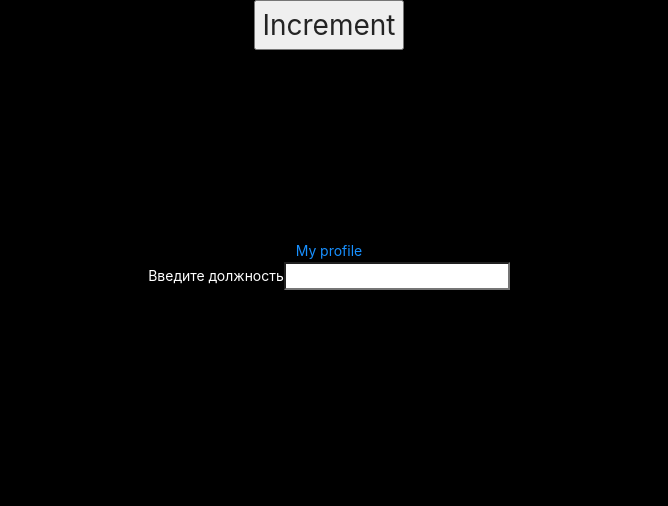
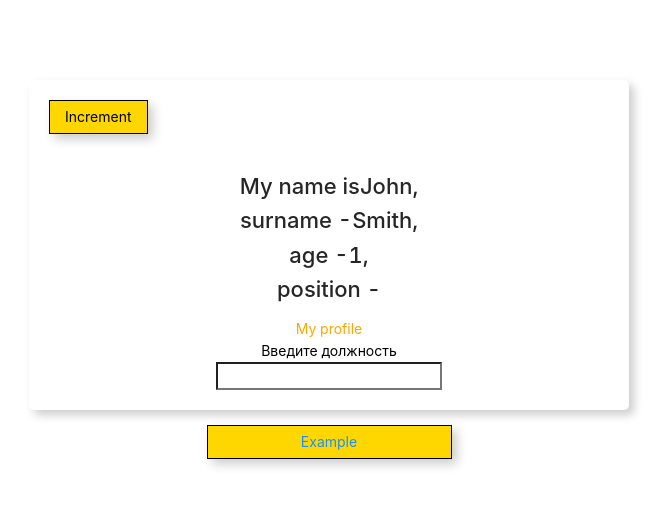
Before and after one commit to elijahmylcev/first-react-project, a React (Create React App) app: page / in a window 1280 px wide. Shown: the top 506 px of the page, without its empty margins (311-979 px from the left). Built offline with nearby package versions, Linux system fonts and the light colour scheme.

Commit message:
CSS in JS Styled-components

```diff
--- a/src/App.js
+++ b/src/App.js
@@ -1,31 +1,33 @@
 import PropTypes from 'prop-types';
 import { Component } from 'react';
+import styled from 'styled-components';
 
-// function Header() {
-//   return <h2>Hello world!</h2>;
-// }
+const EmpItem = styled.div`
+  padding: 20px;
+  margin-bottom: 15px;
+  border-radius: 5px;
+  box-shadow: 5px 5px 10px rgba(0,0,0, .20);
+  a {
+    display: block;
+    color: ${(props) => (props.active ? 'orange' : 'black')};
+  }
+  input {
+    display: block;
+    margin: 0 auto;
+  }
+`;
 
-// function Field() {
-//   const placeHolder = 'Type here';
-//   const styledField = {
-//     width: '300px',
-//   };
-//   return (
-//     <input
-//       type="text"
-//       placeholder={placeHolder}
-//       style={styledField}
-//     />
-//   );
-// }
+const Header = styled.h2`
+  font-size: 22px
+`;
 
-// function Btn() {
-//   const text = 'Log in';
-//   // const res = () => 'Log in';
-//   const logged = false;
-//   // return <button type="submit">{res()}</button>;
-//   return <button type="submit">{ logged ? 'Enter' : text }</button>;
-// }
+export const Button = styled.button`
+  display: block;
+  padding: 5px 15px;
+  background-color: gold;
+  border: 1px solid black;
+  box-shadow: 5px 5px 10px rgba(0,0,0,.2)
+`;
 
 class WhoAmI extends Component {
   constructor() {
@@ -53,9 +55,9 @@ class WhoAmI extends Component {
     const { ...props } = this.props;
     const { ...state } = this.state;
     return (
-      <div>
-        <h1>
-          <button onClick={this.increment} type="submit">Increment</button>
+      <EmpItem active>
+        <Button onClick={this.increment} type="submit">Increment</Button>
+        <Header>
           <br />
           My name is
           { props.name}
@@ -72,17 +74,22 @@ class WhoAmI extends Component {
           <br />
           position -
           { state.position}
-        </h1>
+        </Header>
         <a href={props.link}>My profile</a>
 
         <form>
           <span>Введите должность</span>
           <input type="text" onChange={this.commitInputChanges} />
         </form>
-      </div>
+      </EmpItem>
     );
   }
 }
+
+const Wrapper = styled.div`
+  width: 600px;
+  margin: 80px auto 0 auto;
+`;
 
 class App extends Component {
   constructor() {
@@ -96,9 +103,9 @@ class App extends Component {
 
   render() {
     return (
-      <div className="App">
+      <Wrapper>
         <WhoAmI name={this.person.name} surname={this.person.surname} link={this.person.link} />
-      </div>
+      </Wrapper>
     );
   }
 }
--- a/src/index.css
+++ b/src/index.css
@@ -1,7 +1,6 @@
 body {
-  background-color: black;
   text-align: center;
-  color: #fff;
+  color: #000;
   margin: 0;
   font-family: -apple-system, BlinkMacSystemFont, 'Segoe UI', 'Roboto', 'Oxygen',
     'Ubuntu', 'Cantarell', 'Fira Sans', 'Droid Sans', 'Helvetica Neue',
--- a/src/index.js
+++ b/src/index.js
@@ -1,13 +1,20 @@
 import React, { StrictMode } from 'react';
 import ReactDOM from 'react-dom';
-import App from './App';
+import styled from 'styled-components';
+import App, { Button } from './App';
 import './index.css';
 
 // const element = React.createElement('h2', { className: 'greetings' }, 'Hello world!!!');
 
+const BigButton = styled(Button)`
+  margin: 0 auto;
+  width: 245px;
+`;
+
 ReactDOM.render(
   <StrictMode>
     <App />
+    <BigButton as="a">Example</BigButton>
   </StrictMode>,
   document.getElementById('root'),
 );
```
